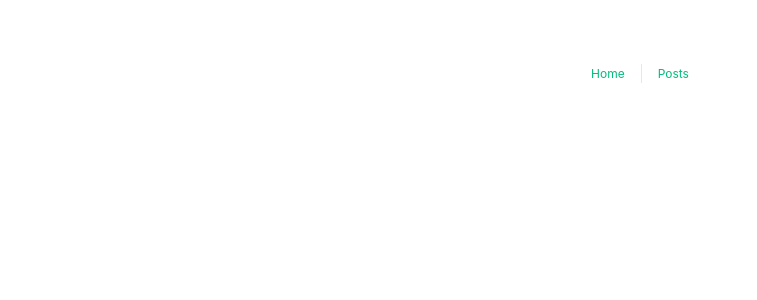
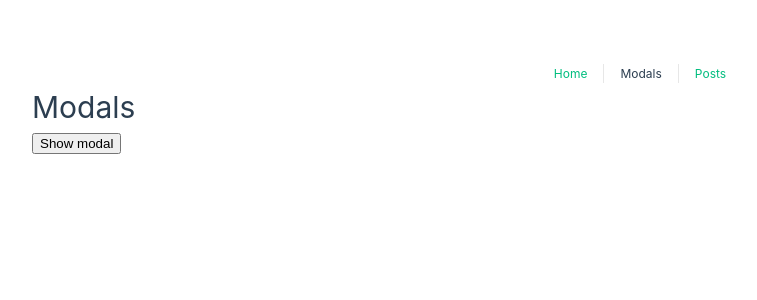
Before and after one commit to miguelfervi/vue-composition-api-basics, a Vue app: page /modals in a window 1280 px wide. Before the commit this address had no page. Shown: the top 300 px of the page, without its empty margins (0-757 px from the left). Built offline with nearby package versions, Linux system fonts and the light colour scheme.

Commit message:
add modal

```diff
--- a/src/App.vue
+++ b/src/App.vue
@@ -1,6 +1,7 @@
 <template>
   <nav>
     <RouterLink to="/">Home</RouterLink>
+    <RouterLink to="/modals">Modals</RouterLink>
     <RouterLink to="/posts">Posts</RouterLink>
   </nav>
 
--- a/src/router/index.js
+++ b/src/router/index.js
@@ -10,6 +10,11 @@ const router = createRouter({
       component: HomeView,
     },
     {
+      path: "/modals",
+      name: "modals",
+      component: () => import("../views/ModalsView.vue"),
+    },
+    {
       path: "/posts",
       name: "posts",
       component: () => import("../views/PostsView.vue"),
@@ -18,7 +23,7 @@ const router = createRouter({
       path: "/postDetail/:id",
       name: "postDetail",
       component: () => import("../views/PostDetailView.vue"),
-    }
+    },
   ],
 });
 
--- a/src/views/HomeView.vue
+++ b/src/views/HomeView.vue
@@ -24,7 +24,7 @@
 </template>
 
 <script setup>
-import { ref, reactive, computed, watch, onMounted } from 'vue';
+import { ref, reactive, computed, watch, onMounted, nextTick } from 'vue';
 import { vAutofocus} from '@/directives/vAutofocus'
   const appTitle = 'My Amazing Counter App'
 
@@ -50,8 +50,10 @@ import { vAutofocus} from '@/directives/vAutofocus'
       else return 'odd'
     })
 
-    const increaseCounter = amount => {
+    const increaseCounter = async (amount, e) => {
       counterData.count += amount
+      await nextTick()
+      console.log('do something')
     }
 
     const decreaseCounter = amount => {
--- /dev/null
+++ b/src/views/ModalsView.vue
@@ -0,0 +1,24 @@
+<template>
+    <div class="modals">
+        <h1>Modals</h1>
+        <button @click="showModal = true">Show modal</button>
+        <div class="modal" v-if="showModal">
+            <h1>This is a modal</h1>
+            <p>Lorem ipsum dolor sit amet consectetur adipisicing elit. Itaque veritatis porro ea nemo debitis totam ab nisi saepe neque repellat repellendus fuga, ullam quod voluptatem cupiditate magnam error pariatur recusandae.</p>
+            <button @click="showModal = false">Hide modal</button>
+        </div>
+    </div>
+</template>
+
+<script setup>
+
+import {ref} from 'vue'
+const showModal = ref(false)
+</script>
+
+<style>
+.modal {
+    background: beige;
+    padding: 10px;
+}
+</style>
```
